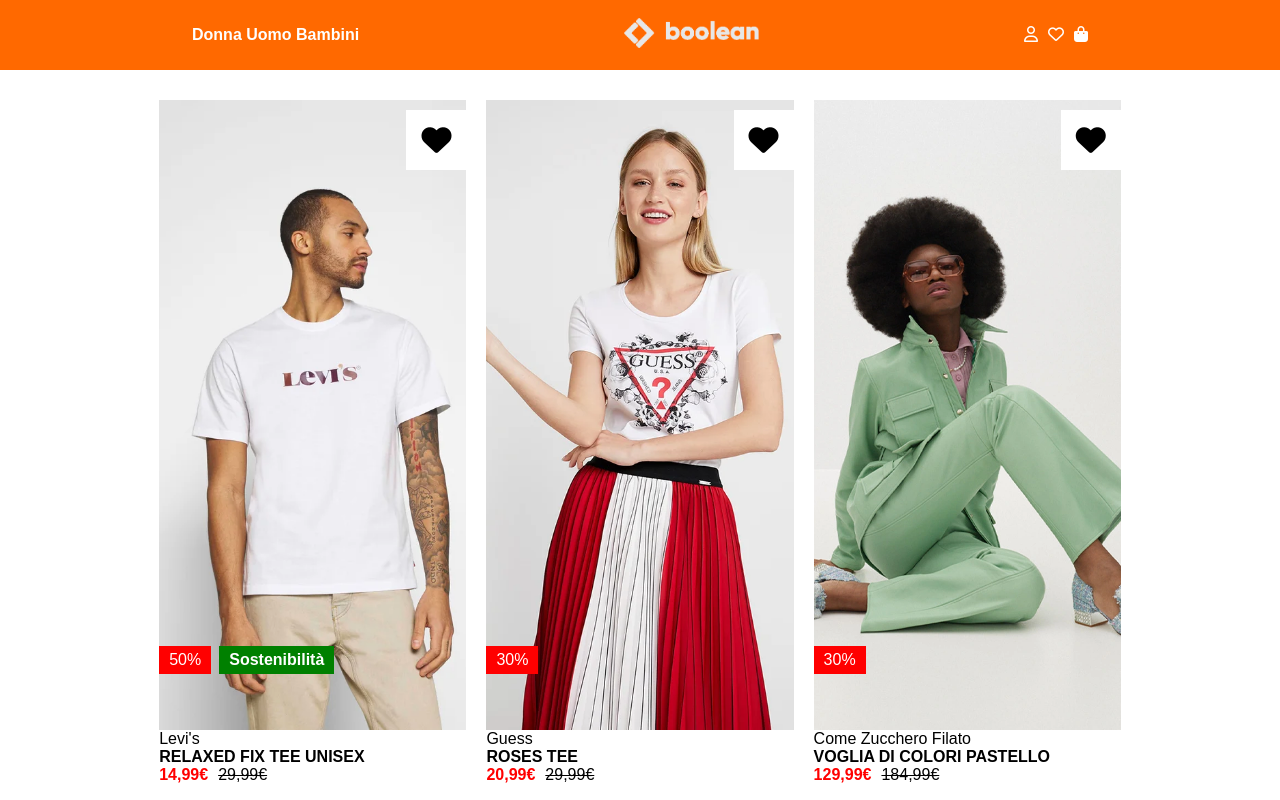
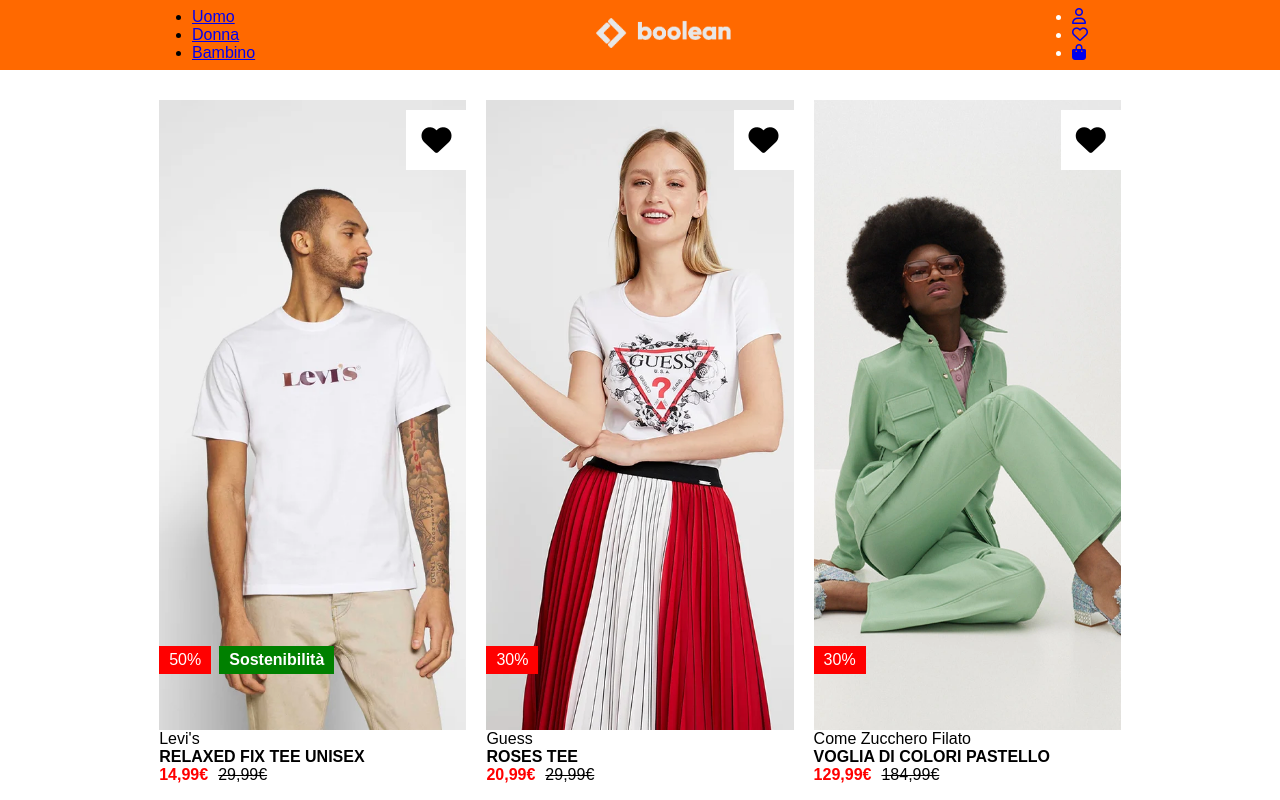
Before and after one commit to severogianluca/html-css-boolando, a plain HTML site: page index.html in a window 1280 px wide. Shown: the top 800 px of the page. Drawn offline with Linux system fonts and the light colour scheme.

Commit message:
Feat: trasformati tag di testo in tag list

```diff
--- a/index.html
+++ b/index.html
@@ -15,12 +15,18 @@
 <body>
     <header id="banner">
         <div class="menu">
-            <div class="sesso">Donna Uomo Bambini</div>
+            <ul class="shop-menu">
+                <li><a href="#">Uomo</a></li>
+                <li><a href="#">Donna</a></li>
+                <li><a href="#">Bambino</a></li>
+            </ul>
             <div><img class="boolean" src="img/boolean-logo.png" alt="logo"> </div>
             <div class="logo">
-                <div><i class="fa-regular fa-user"></i></div>
-                <div><i class="fa-regular fa-heart"></i></div>
-                <div><i class="fa-solid fa-bag-shopping"></i></div>
+                <ul>
+                    <li><a href="#"><i class="fa-regular fa-user"></i></a></li>
+                    <li><a href="#"><i class="fa-regular fa-heart"></i></a></li>
+                    <li><a href="#"><i class="fa-solid fa-bag-shopping"></i></a></li>
+                </ul>
             </div>
         </div>
     </header>
```
